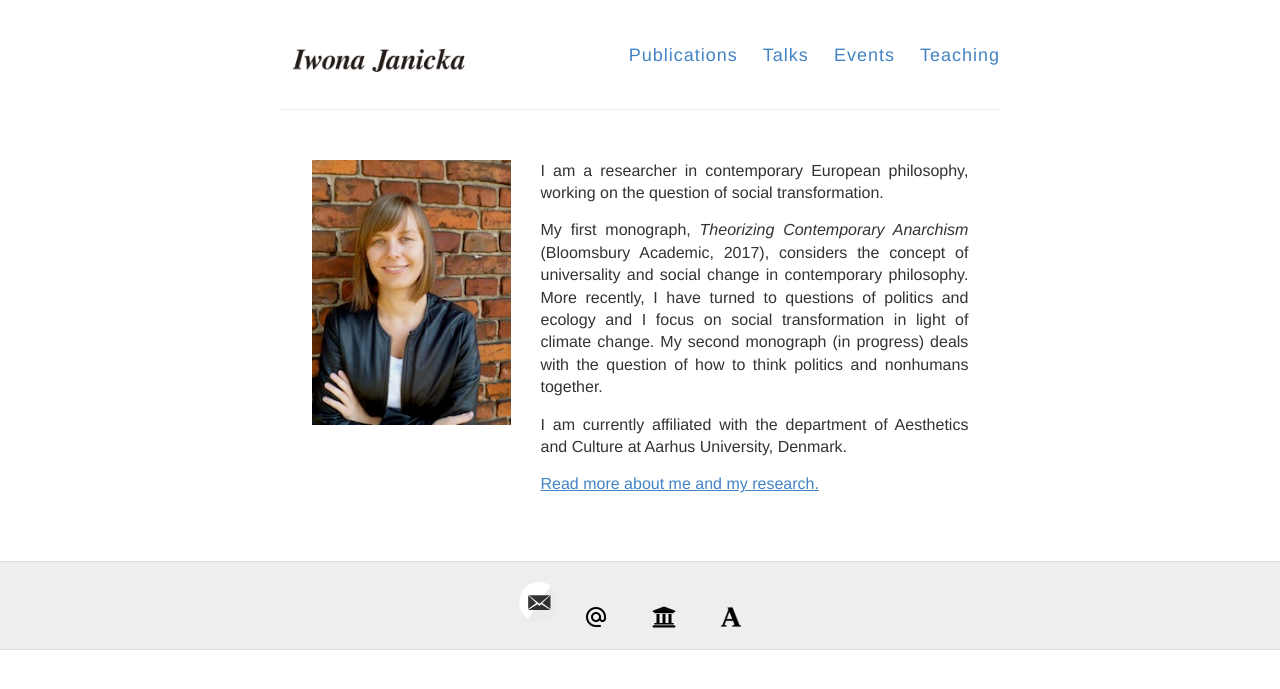
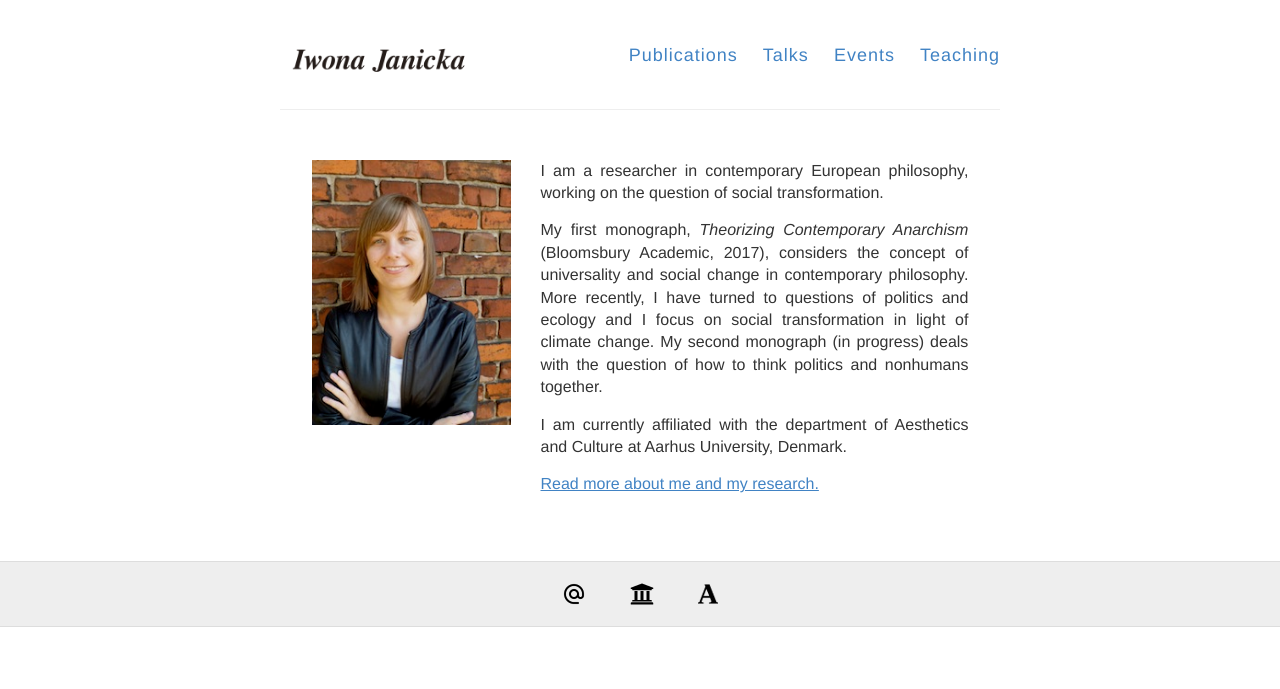
Before and after one commit to IJanicka/IJanicka.github.io, a Jekyll site: the page built from index.md, in a window 1280 px wide. Shown: the top 689 px of the page. Built offline with Jekyll 4.4.1, drawn with Linux system fonts in a browser that asks for light colours.

Commit message:
Fixed svg-icons.html

```diff
--- a/_includes/svg-icons.html
+++ b/_includes/svg-icons.html
@@ -11,4 +11,3 @@
 {% if site.footer-links.stackoverflow %}<a href="http://stackoverflow.com/{{ site.footer-links.stackoverflow }}"><i class="svg-icon stackoverflow"></i></a>{% endif %}
 {% if site.footer-links.youtube %}<a href="https://youtube.com/{{ site.footer-links.youtube }}"><i class="svg-icon youtube"></i></a>{% endif %}
 {% if site.footer-links.googleplus %}<a href="https://plus.google.com/{{ site.footer-links.googleplus }}"><i class="svg-icon googleplus"></i></a>{% endif %}
-<a href="mailto:{{ site.email }}"><i class="svg-icon email"></i></a>
```
